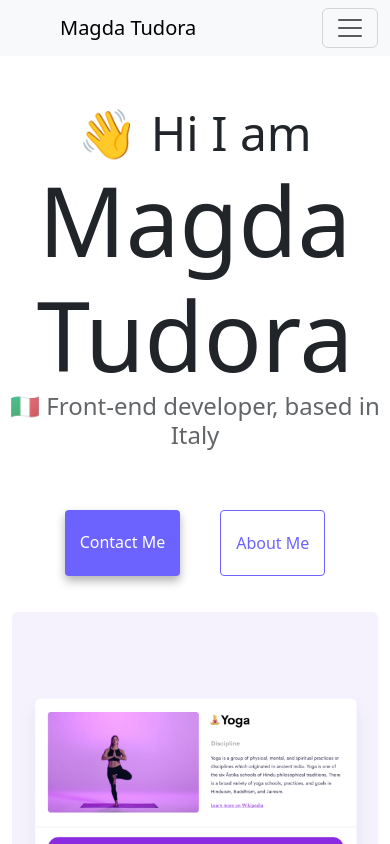
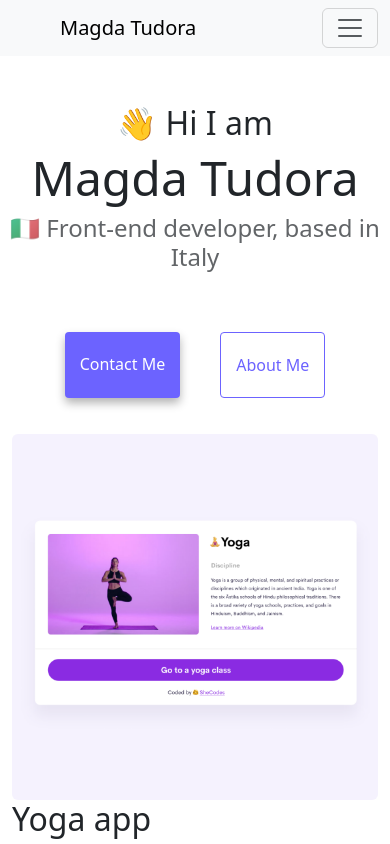
Before and after one commit to Magda0006/multi-page-about-me-website, a plain HTML site: page index.html in a window 390 px wide. Shown: the top 844 px of the page. Drawn offline with nearby package versions, Linux system fonts and the light colour scheme.

Commit message:
made  elements more responsive for mobile devices

```diff
--- a/styles.css
+++ b/styles.css
@@ -109,3 +109,20 @@ p {
 .col-md-6 h2 {
   text-align: start;
 }
+
+@media (max-width: 576px) {
+  h1 {
+    font-size: 48px;
+    line-height: 1.5;
+  }
+  h2 {
+    font-size: 32px;
+    text-align: center;
+  }
+  p {
+    text-align: center;
+  }
+  .email-link {
+    font-size: 16px;
+  }
+}
```
